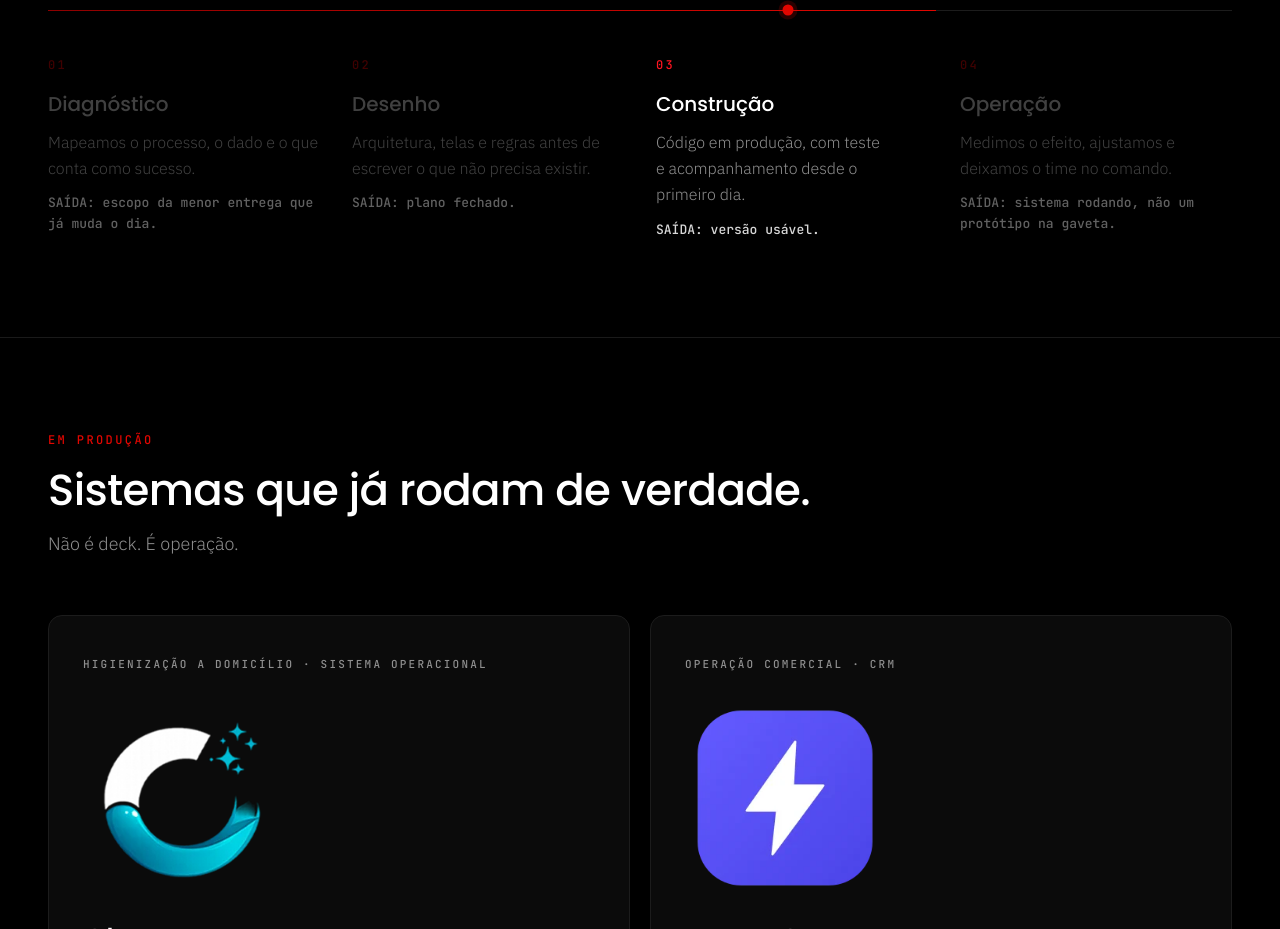
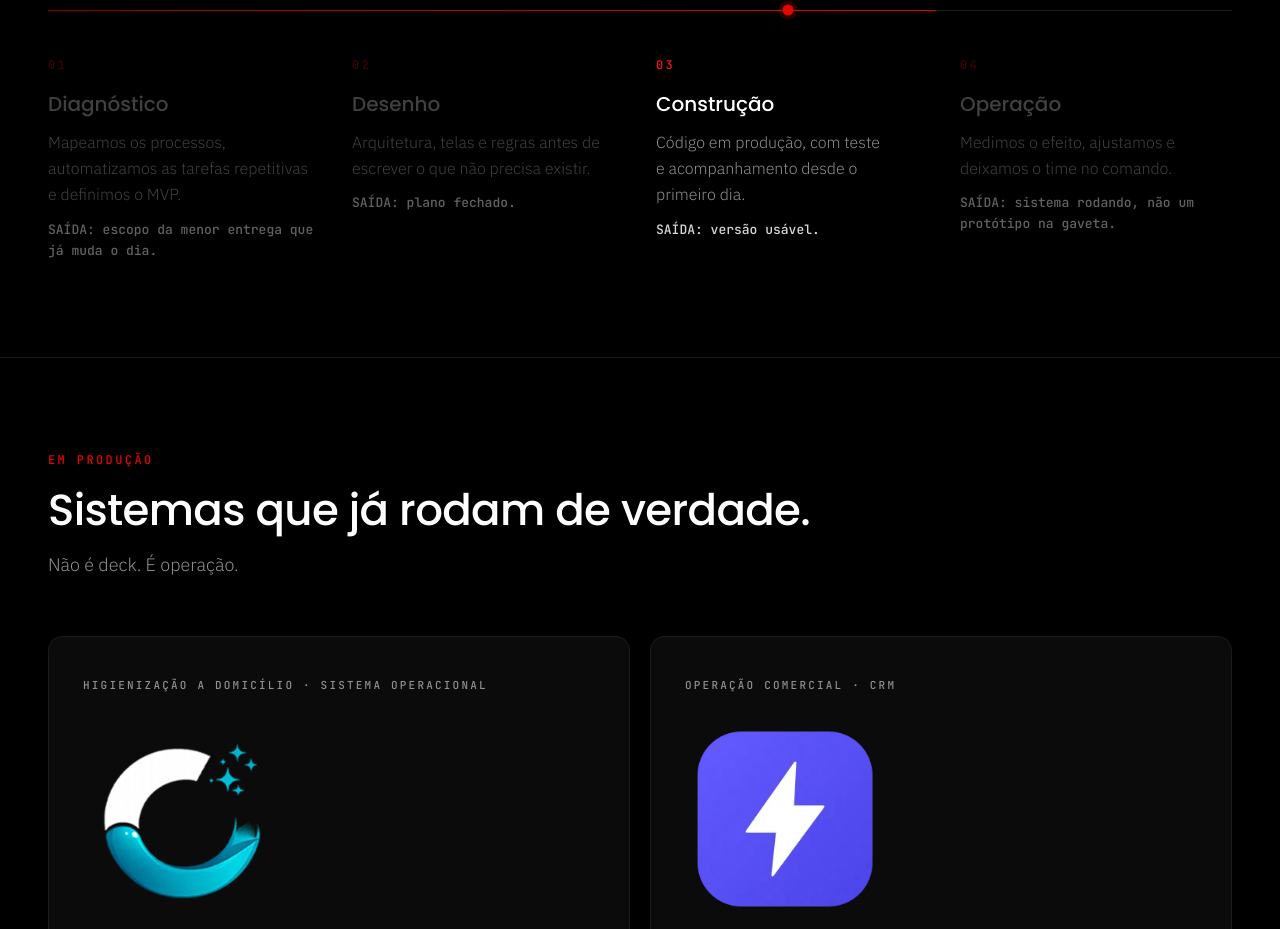
Before and after one commit to DigitalBoostofc/nodex, a Next.js app: page / in a window 1280 px wide. Shown: the part 2000-2929 px from the top of the page. Built offline with nearby package versions, Linux system fonts and the light colour scheme.

Commit message:
fix: rewrite the diagnóstico step around process, automation and MVP

```diff
--- a/src/app/page.tsx
+++ b/src/app/page.tsx
@@ -33,7 +33,7 @@ const PROBLEMS = [
 const PROCESS: Step[] = [
   {
     title: "Diagnóstico",
-    text: "Mapeamos o processo, o dado e o que conta como sucesso.",
+    text: "Mapeamos os processos, automatizamos as tarefas repetitivas e definimos o MVP.",
     output: "escopo da menor entrega que já muda o dia.",
   },
   {
```
